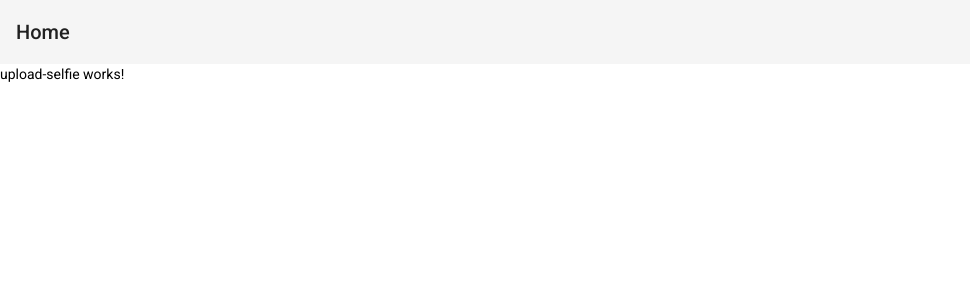
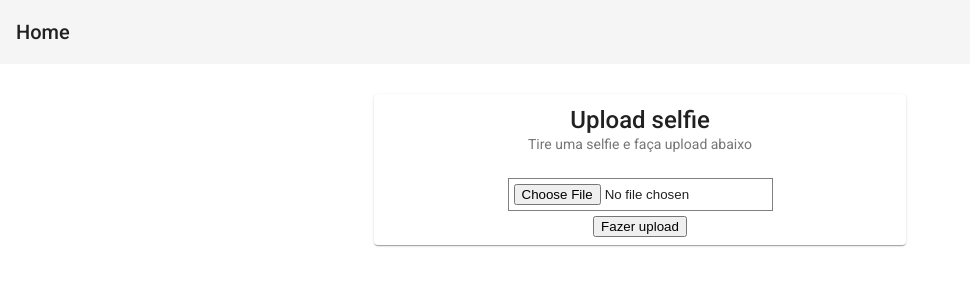
Before and after one commit to robertabononi/desafio-banco-angular, an Angular app in the folder frontend/mfe-home/: page /upload-selfie in a window 1280 px wide. Shown: the top 300 px of the page, without its empty margins (0-970 px from the left). Built offline with nearby package versions, Linux system fonts and the light colour scheme.

Commit message:
feat: create logic to upload photo

```diff
--- a/frontend/mfe-home/projects/mfe-home/src/app/upload-selfie/upload-selfie.component.html
+++ b/frontend/mfe-home/projects/mfe-home/src/app/upload-selfie/upload-selfie.component.html
@@ -1 +1,16 @@
-<p>upload-selfie works!</p>
+<div class="main-page">
+  <mat-card class="main-content">
+    <mat-card-title>Upload selfie</mat-card-title>
+    <mat-card-subtitle>Tire uma selfie e faça upload abaixo</mat-card-subtitle>
+    <mat-card-actions class="action-content">
+      <form [formGroup]="formSelfie" class="form-group" (ngSubmit)="fazerUploadSelfie()" >
+        <div class="upload-field">
+          <input class="form-control" type="file" (change)="inputFileChange($event)" name="selfie" formControlName="selfie" id="campo-selfie">
+        </div>
+        <div class="button-search">
+          <input mat-button type="submit" name="button" value="Fazer upload">
+        </div>
+      </form>
+    </mat-card-actions>
+  </mat-card>
+</div>
--- a/frontend/mfe-home/projects/mfe-home/src/app/upload-selfie/upload-selfie.component.scss
+++ b/frontend/mfe-home/projects/mfe-home/src/app/upload-selfie/upload-selfie.component.scss
@@ -0,0 +1,25 @@
+.main-content, .main-page, .action-content, .p-action {
+  display: flex;
+  flex-direction: column;
+  justify-content: center;
+  align-items: center;
+}
+
+.main-content {
+  margin-top: 30px;
+  width: 500px;
+}
+
+.button-search {
+  display: block;
+  margin-top: 5px;
+  display: flex;
+  flex-direction: column;
+  justify-content: center;
+  align-items: center;
+}
+
+.upload-field {
+  border: 1px solid grey;
+  padding: 5px;
+}
--- a/frontend/mfe-home/projects/mfe-home/src/app/upload-selfie/upload-selfie.component.ts
+++ b/frontend/mfe-home/projects/mfe-home/src/app/upload-selfie/upload-selfie.component.ts
@@ -1,4 +1,7 @@
-import { Component, OnInit } from '@angular/core';
+import { HttpClient } from '@angular/common/http';
+import { Component, Inject, OnInit } from '@angular/core';
+import { FormControl, FormGroup, Validators } from '@angular/forms';
+import { UploadSelfieService } from './upload-selfie.service';
 
 @Component({
   selector: 'app-upload-selfie',
@@ -6,10 +9,32 @@ import { Component, OnInit } from '@angular/core';
   styleUrls: ['./upload-selfie.component.scss']
 })
 export class UploadSelfieComponent implements OnInit {
+  API = 'http://bancoapi-env.eba-ra7jpuyh.us-east-2.elasticbeanstalk.com/api/uploadImage'
+  formSelfie: FormGroup;
 
-  constructor() { }
+  constructor(private http: HttpClient) {
+    this.formSelfie = new FormGroup({
+      selfie: new FormControl('', Validators.required)
+    })
+  }
 
   ngOnInit(): void {
   }
 
+  fazerUploadSelfie() {
+    console.log('maoe!')
+  }
+
+  inputFileChange(event: any) {
+    if(event.target.files && event.target.files[0]) {
+      const foto = event.target.files[0];
+      const formData = new FormData();
+
+      formData.append('filetoupload', foto);
+      this.http.post(this.API, formData).subscribe(
+        resposta => console.log('Upload concluído.', resposta)
+      )
+    }
+  }
+
 }
--- a/frontend/mfe-home/projects/mfe-home/src/app/upload-selfie/upload-selfie.module.ts
+++ b/frontend/mfe-home/projects/mfe-home/src/app/upload-selfie/upload-selfie.module.ts
@@ -1,14 +1,14 @@
 import { NgModule } from '@angular/core';
 import { CommonModule } from '@angular/common';
 import { UploadSelfieRoutingModule } from './upload-selfie-routing.module';
-
-
+import { HttpClientModule } from '@angular/common/http';
 
 @NgModule({
   declarations: [],
   imports: [
     CommonModule,
-    UploadSelfieRoutingModule
+    UploadSelfieRoutingModule,
+    HttpClientModule
   ]
 })
 export class UploadSelfieModule { }
```
Also changed, not shown: frontend/mfe-home/projects/mfe-home/src/app/upload-selfie/upload-selfie.service.ts (added, +22 -0 lines).
